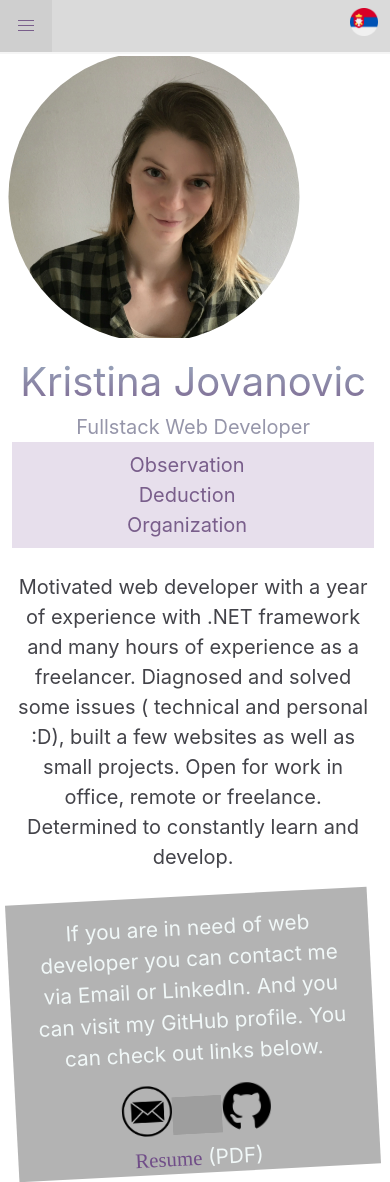
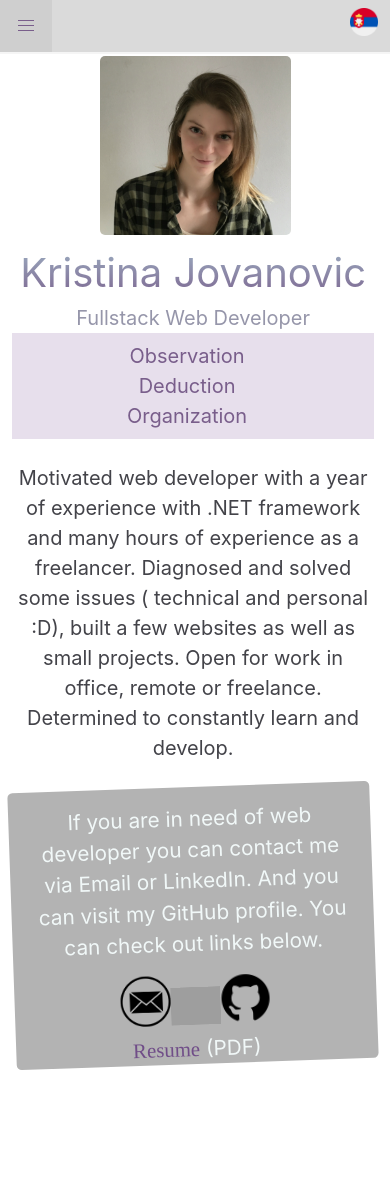
Before and after one commit to Kristina-11/Resume, a React (Create React App) app: page /#/ in a window 390 px wide. After the commit the page ends 1073 px from the top, so only its background shows below. Built offline with nearby package versions, Linux system fonts and the light colour scheme; grey boxes are pictures that could not be loaded.

Commit message:
Fixed dropdown menu and background.

```diff
--- a/src/components/Nav.js
+++ b/src/components/Nav.js
@@ -2,21 +2,36 @@ import { motion } from "framer-motion";
 import { useContext, useEffect, useState } from "react";
 import { NavLink } from "react-router-dom";
 import { LanguageContext } from "../context/LanguageContext";
-import logo from "../img/code.png";
 import serbianFlag from "../img/serbia.png";
 import englandFlag from "../img/english.png";
 
 const Nav = () => {
     const { lang, changeLanguage } = useContext(LanguageContext);
 
+    const [ dropdown, setDropdown ] = useState(false);
     const [ screen, setScreen ] = useState();
     const [ flag, setFlag ] = useState(false);
 
     // Mobile menu
     const handleDropdown = (e) => {
+      const navbarMenu = document.querySelector('#nav-links');
+      navbarMenu.classList.toggle('is-active');
+
+      navbarMenu.matches('.is-active') ?
+      setDropdown(true) :
+      setDropdown(false)
+    }
+
+    // Closing dropdown menu
+    useEffect(() => {
+      window.onclick = (e) => {
         const navbarMenu = document.querySelector('#nav-links');
-        navbarMenu.classList.toggle('is-active');
-    }
+        if (!e.target.matches('#nav-links') && dropdown === true){
+          setDropdown(false);
+          navbarMenu.classList.toggle('is-active');
+        }
+      }
+    }, [dropdown])
 
     // Width of a screen
     const screenResolution = () => {
--- a/src/index.css
+++ b/src/index.css
@@ -2,11 +2,6 @@
   box-sizing: border-box;
   padding: 0;
   margin: 0;
-}
-
-@keyframes rotate-interests {
-  0% {transform: rotate(0deg);}
-  100% {transform: rotate(-360deg);}
 }
 
 @import url('https://fonts.googleapis.com/css2?family=Source+Sans+Pro&display=swap');
@@ -44,8 +39,7 @@ a {
 }
 
 .main-picture {
-  clip-path: polygon(25% 0%, 100% 0%, 75% 100%, 0% 100%);
-  height: 90%;
+  border-radius: 5px;
 }
 
 .about {
@@ -71,7 +65,8 @@ span {
   font-size: 1.3rem;
   background-color:#b3b3b3;
   color: #f1f8f8;
-  transform: rotate(-3deg);
+  transform: rotate(-2deg);
+  border-radius: 5px;
 }
 
 .links img {
@@ -97,7 +92,6 @@ span {
   grid-template-columns: auto auto auto;
   justify-items: center;
   text-align: center;
-  height: 100vh;
 }
 
 .skills h3 {
@@ -159,7 +153,9 @@ span {
 }
 
 .project:hover {
-  animation: rotate-interests 3s;
+  border-radius: 7px;
+  box-shadow: 5px 5px #dadadade;
+  transform: rotate(0deg);
 }
 
 .project img {
@@ -269,14 +265,17 @@ span {
   }
 
   .main-picture {
-    width: 350px;
+
   }
 }
 
 @media only screen and (max-width: 1023px) {
-  .main-picture {
-    width: 300px;
-    clip-path: circle(50% at 50% 50%);
+  .main-picture-div {
+    display: grid;
+    grid-template-columns: auto;
+    justify-items: center;
+    width: 50%;
+    margin: 0 auto;
   }
 
   .nav {
@@ -306,12 +305,13 @@ span {
 
   .main {
     display: grid;
-    grid-template-columns: auto auto;
+    grid-template-columns: 30% 70%;
     justify-items: center;
   }
 
   .main-picture-div {
     grid-column: 1;
+    width: 80%;
   }
 
   .main-text {
```
